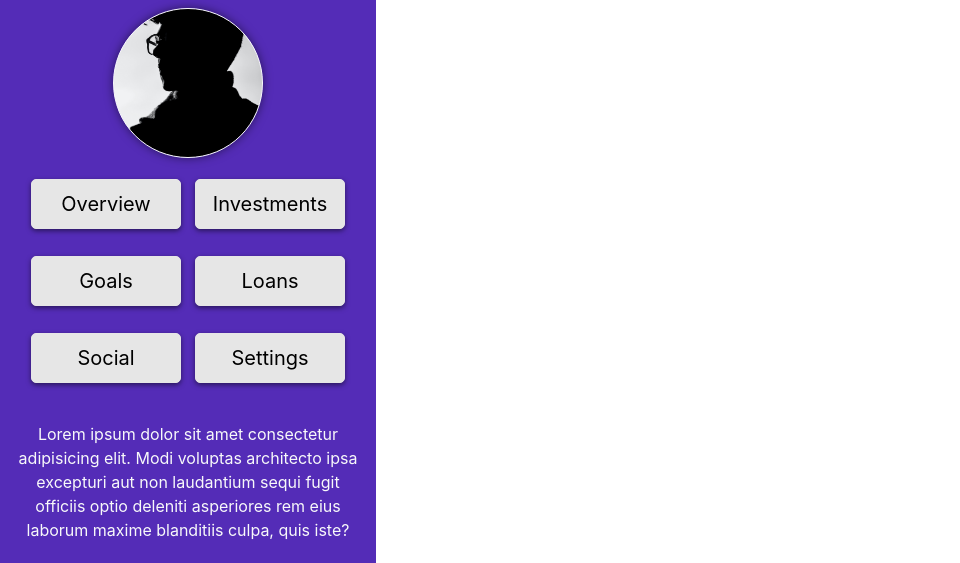
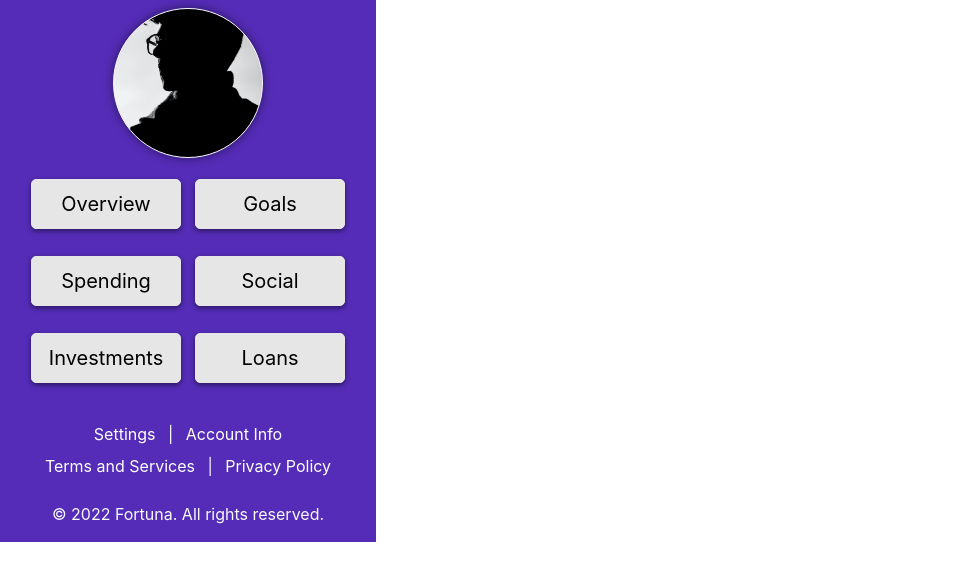
Before and after one commit to TylerSnow-M/Fortuna, a plain HTML site: page index.html in a window 1280 px wide. Shown: the part 80-643 px from the top of the page, without its empty margins (0-960 px from the left). Drawn offline with nearby package versions, Linux system fonts and the light colour scheme; a web font is replaced by a local one.

Commit message:
added an outline for a footer undearneath the navigation, moved around button names, changed element tags

```diff
--- a/assets/css/style.css
+++ b/assets/css/style.css
@@ -12,6 +12,12 @@
 }
 
 /* Header */
+header {
+  display: flex;
+  justify-content: center;
+  align-items: center;
+}
+
 .logo-outline {
   width: 40px;
   height: 40px;
@@ -74,7 +80,7 @@
 #goals,
 #loans,
 #social,
-#settings {
+#spending {
   border-radius: 5px;
   font-size: 20px;
 }
@@ -82,10 +88,20 @@
 .navigation {
   height: 100%;
   display: flex;
-
   flex-direction: column;
   justify-content: center;
   align-items: center;
+}
+
+.pageFooter a {
+  color: white;
+  text-decoration: none;
+  transition: all 0.3s ease;
+}
+
+.pageFooter a:hover {
+  font-size: 0.9em;
+  text-decoration: underline;
 }
 /* Header End */
 
--- a/index.html
+++ b/index.html
@@ -34,7 +34,7 @@
         </div>
 
         <!-- Page Navigation -->
-        <div
+        <nav
           class="navigation d-flex flex-column align-items-center justify-content-center mb-4"
         >
           <div
@@ -42,63 +42,53 @@
           ></div>
           <div class="btn-group-vertical">
             <div class="btn-group mb-2">
-              <button
-                id="overview"
-                type="button"
-                class="btn btn-primary btn-custom"
-              >
+              <button id="overview" type="button" class="btn btn-primary">
                 Overview
               </button>
-              <button
-                id="investments"
-                type="button"
-                class="btn btn-primary btn-custom"
-              >
-                Investments
+
+              <button id="goals" type="button" class="btn btn-primary">
+                Goals
               </button>
             </div>
             <div class="btn-group mb-2">
-              <button
-                id="goals"
-                type="button"
-                class="btn btn-primary btn-custom"
-              >
-                Goals
+              <button id="spending" type="button" class="btn btn-primary">
+                Spending
               </button>
-              <button
-                id="loans"
-                type="button"
-                class="btn btn-primary btn-custom"
-              >
+              <button id="social" type="button" class="btn btn-primary">
+                Social
+              </button>
+            </div>
+            <div class="btn-group">
+              <button id="investments" type="button" class="btn btn-primary">
+                Investments
+              </button>
+              <button id="loans" type="button" class="btn btn-primary">
                 Loans
               </button>
             </div>
-            <div class="btn-group">
-              <button
-                id="social"
-                type="button"
-                class="btn btn-primary btn-custom"
-              >
-                Social
-              </button>
-              <button
-                id="settings"
-                type="button"
-                class="btn btn-primary btn-custom"
-              >
-                Settings
-              </button>
-            </div>
+          </div>
+        </nav>
+
+        <!-- Additional Footer Links -->
+        <div class="pageFooter text-white">
+          <div class="text-center">
+            <a href="#">Settings</a>
+            <span class="mx-2">|</span>
+            <a href="#">Account Info</a>
+          </div>
+          <div class="text-center text-light mt-2">
+            <a href="#">Terms and Services</a>
+            <span class="mx-2">|</span>
+            <a href="#">Privacy Policy</a>
           </div>
         </div>
 
-        <p class="text-center mb-2 d-lg-block mt-auto d-none d-lg-block">
-          Lorem ipsum dolor sit amet consectetur adipisicing elit. Modi voluptas
-          architecto ipsa excepturi aut non laudantium sequi fugit officiis
-          optio deleniti asperiores rem eius laborum maxime blanditiis culpa,
-          quis iste?
-        </p>
+        <!-- All Rights Reserved -->
+        <div class="text-center mt-3">
+          <p class="mb-0 mt-2">© 2022 Fortuna. All rights reserved.</p>
+        </div>
       </header>
+
       <main class="col-12 col-lg-9 d-flex flex-column">
         <div class="m-5 row justify-content-around">
           <div class="col-12 col-md-6 col-xl-6 mb-3">
```
